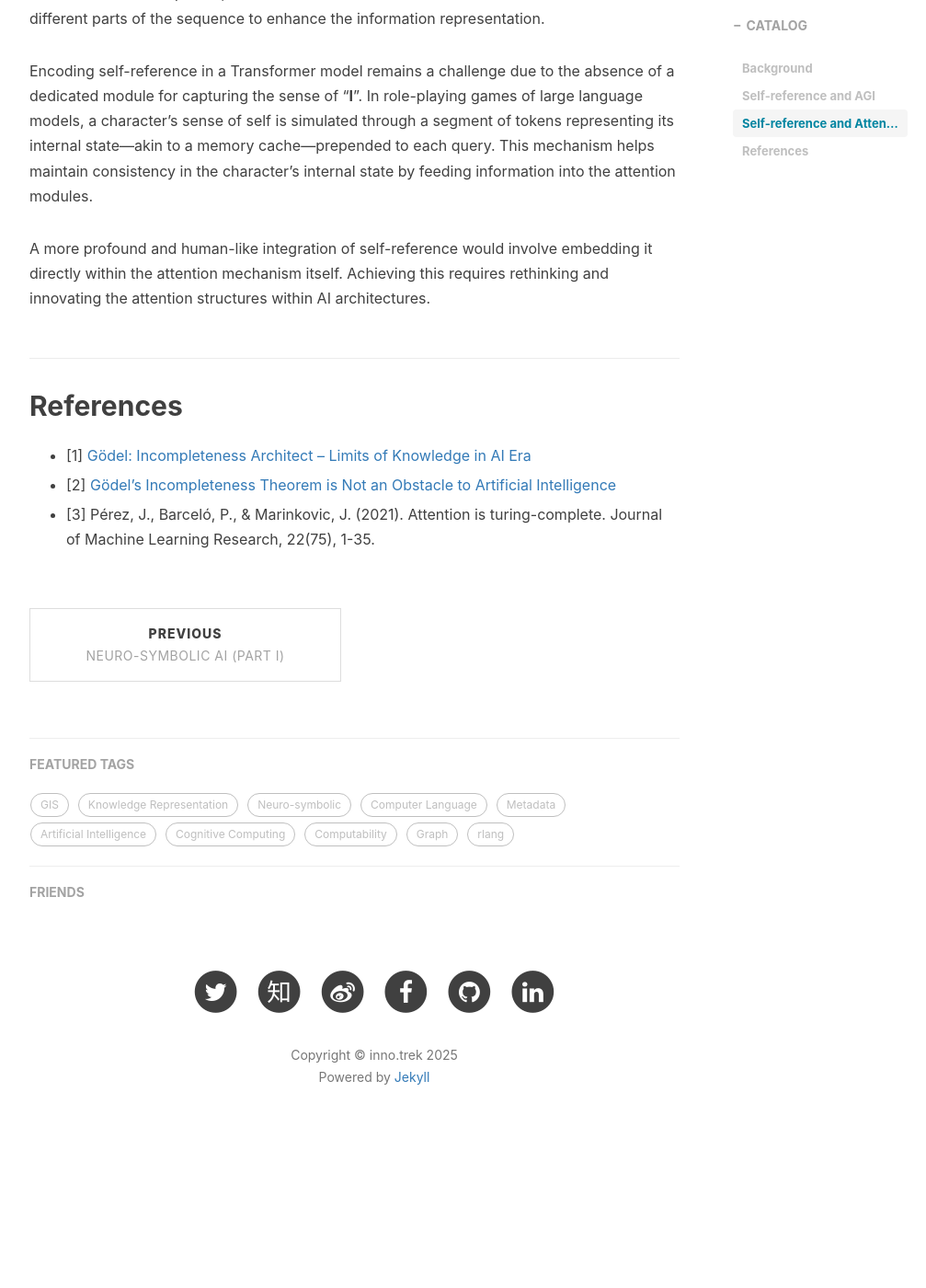
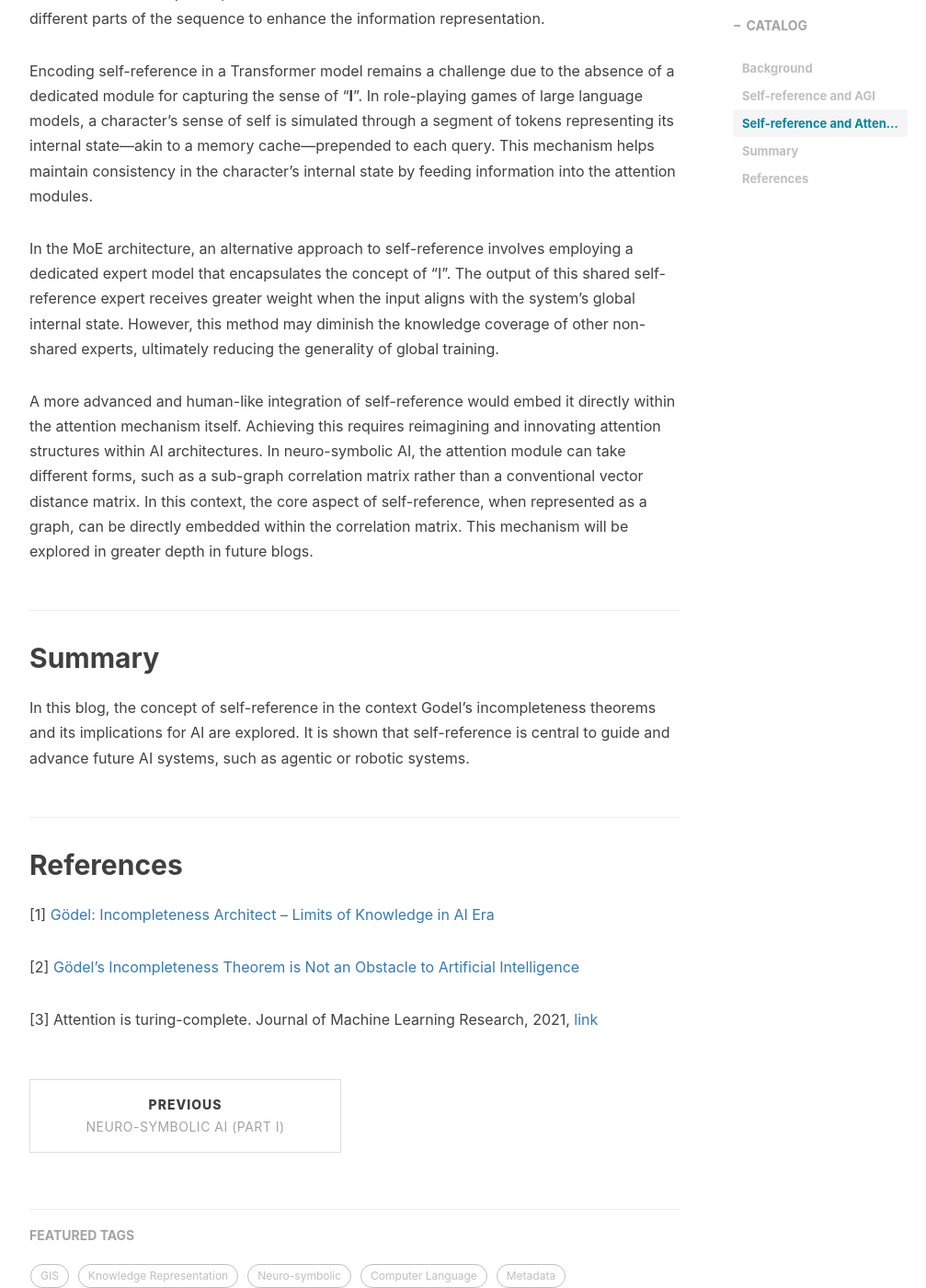
Before and after one commit to lambdacogito/lambdacogito.github.io, a Jekyll site: the page built from content/_posts/2025-02-08-neurosymbolic-part2.md, in a window 1280 px wide and 1400 px high, scrolled down 3178 px. Shown: the whole window at 92% size, without its empty margins (233-1240 px from the left). Built offline with Jekyll 4.4.1, drawn with Linux system fonts in a browser that asks for light colours; nearby versions of some CDN libraries; comment, search, counter and statistics services are not loaded; before the commit the page ends 4453 px from its top, so only the background shows below that; some of the changed text lies outside the part shown.

Commit message:
"Update: "

```diff
--- a/content/_posts/2025-02-08-neurosymbolic-part2.md
+++ b/content/_posts/2025-02-08-neurosymbolic-part2.md
@@ -77,7 +77,7 @@ computers.
 By analogy, we propose a bold prediction: large, unified language models
 represent an intermediate stage in the evolution of AI architectures. The
 next-generation mainstream approach is likely to be Mixture of Experts (MoE)
-models—systems that enhance predictive accuracy (consistency) by incorporating
+models, systems that enhance predictive accuracy (consistency) by incorporating
 expert models with specialized but limited completeness in specific domains.
 These architectures may provide a more balanced trade-off between completeness
 and consistency, pushing AI development forward.
@@ -118,15 +118,33 @@ memory cache—prepended to each query. This mechanism helps maintain consistenc
 in the character’s internal state by feeding information into the attention
 modules.
 
-A more profound and human-like integration of self-reference would involve
-embedding it directly within the attention mechanism itself. Achieving this
-requires rethinking and innovating the attention structures within AI
-architectures.
+In the MoE architecture, an alternative approach to self-reference involves
+employing a dedicated expert model that encapsulates the concept of "I". The
+output of this shared self-reference expert receives greater weight when the
+input aligns with the system’s global internal state. However, this method may
+diminish the knowledge coverage of other non-shared experts, ultimately
+reducing the generality of global training.
+
+A more advanced and human-like integration of self-reference would embed it
+directly within the attention mechanism itself. Achieving this requires
+reimagining and innovating attention structures within AI architectures. In
+neuro-symbolic AI, the attention module can take different forms, such as a
+sub-graph correlation matrix rather than a conventional vector distance matrix.
+In this context, the core aspect of self-reference, when represented as a graph,
+can be directly embedded within the correlation matrix. This mechanism will be
+explored in greater depth in future blogs.
+
+## Summary
+
+In this blog, the concept of self-reference in the context Godel's
+incompleteness theorems and its implications for AI are explored. It is shown
+that self-reference is central to guide and advance future AI systems, such as
+agentic or robotic systems.
 
 ## References
 
-* [1] [Gödel: Incompleteness Architect – Limits of Knowledge in AI Era](https://web.archive.org/web/20250208070520/https://editverse.com/kurt-godel-incompleteness-theorems-logical-paradoxes/)
+[1] [Gödel: Incompleteness Architect – Limits of Knowledge in AI Era](https://web.archive.org/web/20250208070520/https://editverse.com/kurt-godel-incompleteness-theorems-logical-paradoxes/)
 
-* [2] [Gödel's Incompleteness Theorem is Not an Obstacle to Artificial Intelligence](https://www.sdsc.edu/~jeff/Godel_vs_AI.html)
+[2] [Gödel's Incompleteness Theorem is Not an Obstacle to Artificial Intelligence](https://www.sdsc.edu/~jeff/Godel_vs_AI.html)
 
-* [3] Pérez, J., Barceló, P., & Marinkovic, J. (2021). Attention is turing-complete. Journal of Machine Learning Research, 22(75), 1-35.
+[3] Attention is turing-complete. Journal of Machine Learning Research, 2021, [link](https://jmlr.org/papers/volume22/20-302/20-302.pdf)
```
